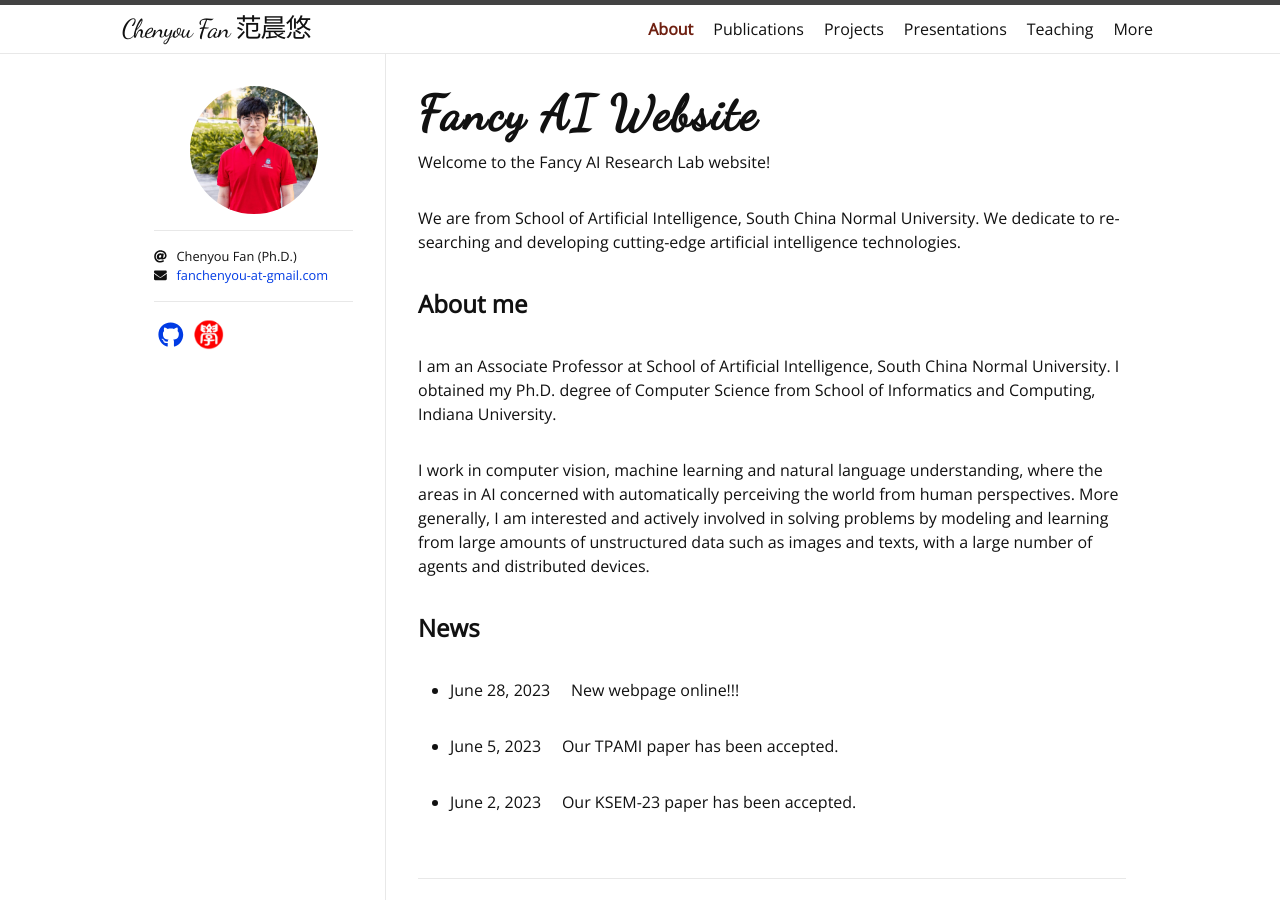
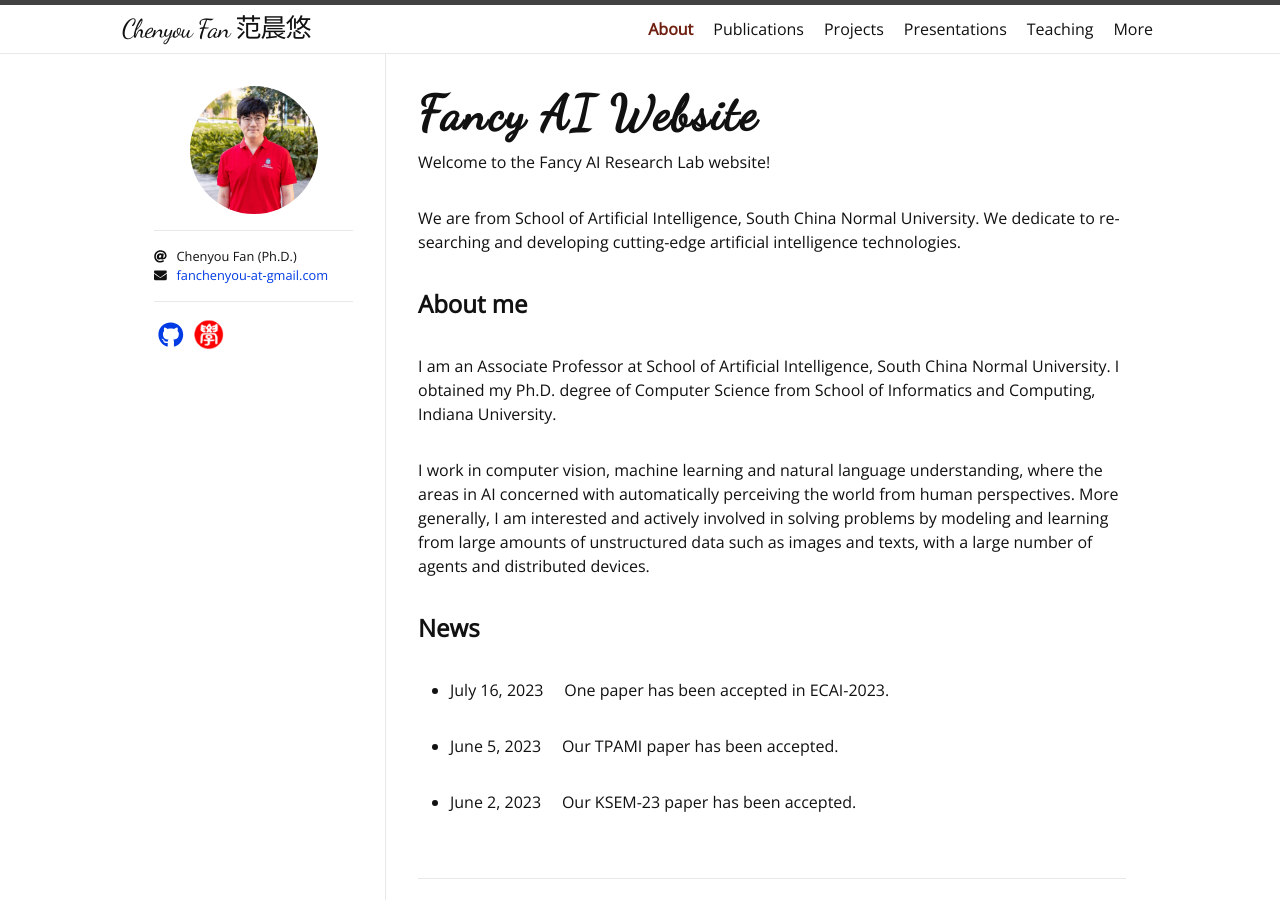
Before and after one commit to fanchenyou/fanchenyou.github.io, a Jekyll site: the page built from index.html, in a window 1280 px wide. Built offline with Jekyll 4.4.1, drawn with Linux system fonts in a browser that asks for light colours; nearby versions of some CDN libraries; some web fonts are replaced; the list of posts is cut into pages by our own code.

Commit message:
add ECAI paper

```diff
--- a/_data/news.yml
+++ b/_data/news.yml
@@ -1,5 +1,8 @@
-- date: 2023-06-28
-  content: "New webpage online!!!"
+- date: 2023-07-16
+  content: "One paper has been accepted in ECAI-2023."
+
+# - date: 2023-06-28
+#   content: "New webpage online!!!"
 
 - date: 2023-06-05
   content: "Our TPAMI paper has been accepted."
```
